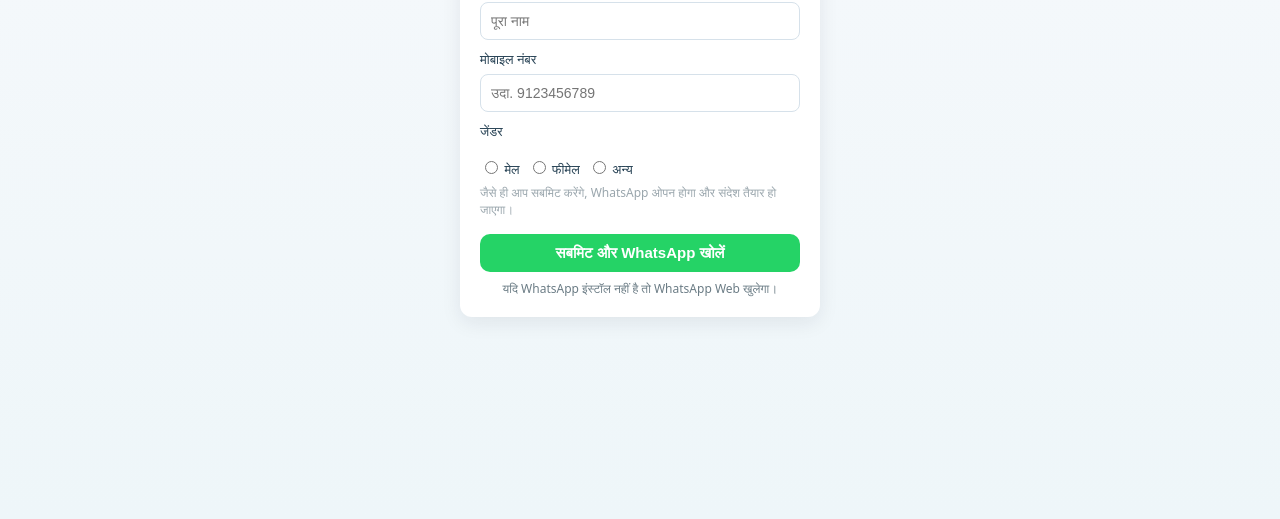
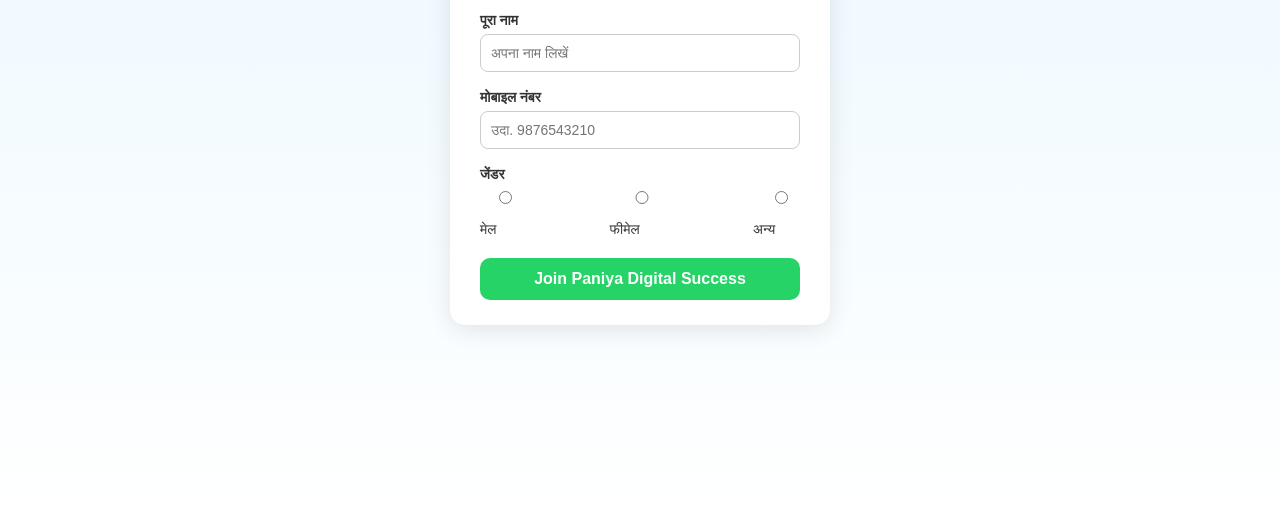
Before and after one commit to pdsofficial/registration-form, a plain HTML site: page index.html in a window 1280 px wide. Shown: the part 281-800 px from the top of the page. Drawn offline with Linux system fonts and the light colour scheme.

Commit message:
Update index.html

```diff
--- a/index.html
+++ b/index.html
@@ -1,94 +1,118 @@
-<!doctype html>
+<!DOCTYPE html>
 <html lang="hi">
 <head>
-  <meta charset="utf-8" />
-  <meta फ़ॉर्मsApp="viewport" content="width=device-width,initial-scale=1" />
-  <title>PDS र्फ़ॉर्म — WhatsApp पर भेजें</title>
+  <meta charset="UTF-8">
+  <meta name="viewport" content="width=device-width, initial-scale=1.0">
+  <title>Member Registration - Paniya Digital Success</title>
   <style>
-    body{font-family:system-ui,-apple-system,Segoe UI,Roboto,"Noto Sans",sans-serif;
-         display:flex;align-items:center;justify-content:center;height:100vh;margin:0;
-         background:linear-gradient(180deg,#f7f9fc,#eef6f9);}
-    .card{background:white;padding:20px;border-radius:12px;box-shadow:0 6px 20px rgba(20,30,50,0.08);width:320px;max-width:95%}
-    h1{font-size:18px;margin:0 0 12px}
-    label{display:block;font-size:13px;margin-top:10px;color:#254053}
-    input[type="text"], input[type="tel"], select{
-      width:100%;padding:10px;border-radius:8px;border:1px solid #d6e1ea;font-size:14px;
-      box-sizing:border-box;margin-top:6px;
+    body {
+      font-family: "Segoe UI", Arial, sans-serif;
+      background: linear-gradient(180deg, #e8f7ff, #ffffff);
+      display: flex;
+      justify-content: center;
+      align-items: center;
+      height: 100vh;
+      margin: 0;
     }
-    .gender{display:flex;gap:8px;margin-top:8px}
-    .btn{
-      margin-top:16px;padding:10px 14px;border-radius:10px;border:0;
-      background:#25D366;color:white;font-weight:600;font-size:15px;width:100%;
-      cursor:pointer;
+    .form-container {
+      background: #fff;
+      padding: 25px 30px;
+      border-radius: 15px;
+      box-shadow: 0 5px 25px rgba(0,0,0,0.1);
+      width: 320px;
     }
-    .note{font-size:12px;color:#6b7c85;margin-top:8px;text-align:center}
-    .small{font-size:12px;color:#9aa6ad;margin-top:6px}
+    h2 {
+      text-align: center;
+      color: #1a73e8;
+      margin-bottom: 20px;
+    }
+    label {
+      display: block;
+      margin-bottom: 5px;
+      color: #333;
+      font-weight: 600;
+      font-size: 14px;
+    }
+    input, select {
+      width: 100%;
+      padding: 10px;
+      margin-bottom: 15px;
+      border-radius: 8px;
+      border: 1px solid #ccc;
+      font-size: 14px;
+      box-sizing: border-box;
+    }
+    .gender-group {
+      display: flex;
+      justify-content: space-between;
+      margin-bottom: 15px;
+    }
+    .gender-group label {
+      font-weight: normal;
+      font-size: 14px;
+    }
+    button {
+      width: 100%;
+      padding: 12px;
+      background: #25D366;
+      color: white;
+      border: none;
+      border-radius: 10px;
+      font-size: 16px;
+      font-weight: bold;
+      cursor: pointer;
+      transition: 0.3s;
+    }
+    button:hover {
+      background: #1eb954;
+    }
   </style>
 </head>
 <body>
-  <form class="card" id="waForm" onsubmit="return handleSubmit(event)">
-    <h1>संपर्क फ़ॉर्म</h1>
 
-    <label for="name">नाम</label>
-    <input id="name" name="name" type="text" placeholder="पूरा नाम" required />
+  <div class="form-container">
+    <h2>Member Registration</h2>
+    <form id="waForm" onsubmit="return sendToWhatsApp(event)">
+      <label>पूरा नाम</label>
+      <input type="text" id="name" placeholder="अपना नाम लिखें" required>
 
-    <label for="phone">मोबाइल नंबर</label>
-    <input id="phone" name="phone" type="tel" placeholder="उदा. 9123456789" pattern="[0-9]{7,15}" required />
+      <label>मोबाइल नंबर</label>
+      <input type="tel" id="phone" placeholder="उदा. 9876543210" required>
 
-    <label>जेंडर</label>
-    <div class="gender">
-      <label><input type="radio" name="gender" value="Male" required /> मेल</label>
-      <label><input type="radio" name="gender" value="Female" /> फीमेल</label>
-      <label><input type="radio" name="gender" value="Other" /> अन्य</label>
-    </div>
+      <label>जेंडर</label>
+      <div class="gender-group">
+        <label><input type="radio" name="gender" value="Male" required> मेल</label>
+        <label><input type="radio" name="gender" value="Female"> फीमेल</label>
+        <label><input type="radio" name="gender" value="Other"> अन्य</label>
+      </div>
 
-    <div class="small">जैसे ही आप सबमिट करेंगे, WhatsApp ओपन होगा और संदेश तैयार हो जाएगा।</div>
-
-    <button type="submit" class="btn">सबमिट और WhatsApp खोलें</button>
-    <div class="note">यदि WhatsApp इंस्टॉल नहीं है तो WhatsApp Web खुलेगा।</div>
-  </form>
+      <button type="submit">Join Paniya Digital Success</button>
+    </form>
+  </div>
 
   <script>
-    // WhatsApp target number (without + or leading zeros). भारत के लिए मैंने +91 जोड़ा:
-    const targetNumber = "919509607895"; // <-- आपका नंबर (country code +91) के साथ
+    function sendToWhatsApp(event) {
+      event.preventDefault();
 
-    function handleSubmit(e) {
-      e.preventDefault();
-      const form = e.target;
-      const name = (form.name.value || "").trim();
-      const phone = (form.phone.value || "").trim();
-      const genderEl = form.querySelector('input[name="gender"]:checked');
-      const gender = genderEl ? genderEl.value : "";
+      const name = document.getElementById("name").value.trim();
+      const phone = document.getElementById("phone").value.trim();
+      const gender = document.querySelector('input[name="gender"]:checked')?.value || "";
 
-      // बेसिक वेलिडेशन
       if (!name || !phone || !gender) {
-        alert("कृपया सभी फ़ील्ड भरें।");
+        alert("कृपया सभी जानकारी भरें।");
         return false;
       }
 
-      // संदेश फॉर्मेट — आप इसे अपनी पसंद के अनुसार बदल सकते हैं
-      const message =
-`नया फॉर्म सबमिशन:
-नाम: ${name}
-मोबाइल: ${phone}
-जेंडर: ${gender}`;
+      const msg = `📋 *New Member Registration*\n\n👤 नाम: ${name}\n📞 मोबाइल: ${phone}\n⚧ जेंडर: ${gender}\n\n💼 *Paniya Digital Success*`;
+      const encodedMsg = encodeURIComponent(msg);
 
-      const encoded = encodeURIComponent(message);
+      // आपका WhatsApp नंबर (India code +91 के साथ)
+      const waLink = `https://wa.me/919509607895?text=${encodedMsg}`;
 
-      // Use wa.me (works both mobile and web)
-      const waUrl = `https://wa.me/${targetNumber}?text=${encoded}`;
-
-      // Try opening in new tab/window. Note: popup blockers may block window.open in some browsers.
-      // Using location.href also works (will navigate current tab).
-      // We'll open in a new tab, and also change location as fallback after a short delay.
-      const newWindow = window.open(waUrl, "_blank");
-
-      if (!newWindow) {
-        // Popup blocked — navigate current tab
-        window.location.href = waUrl;
-      }
+      window.open(waLink, "_blank");
       return false;
     }
   </script>
+
 </body>
 </html>
```
